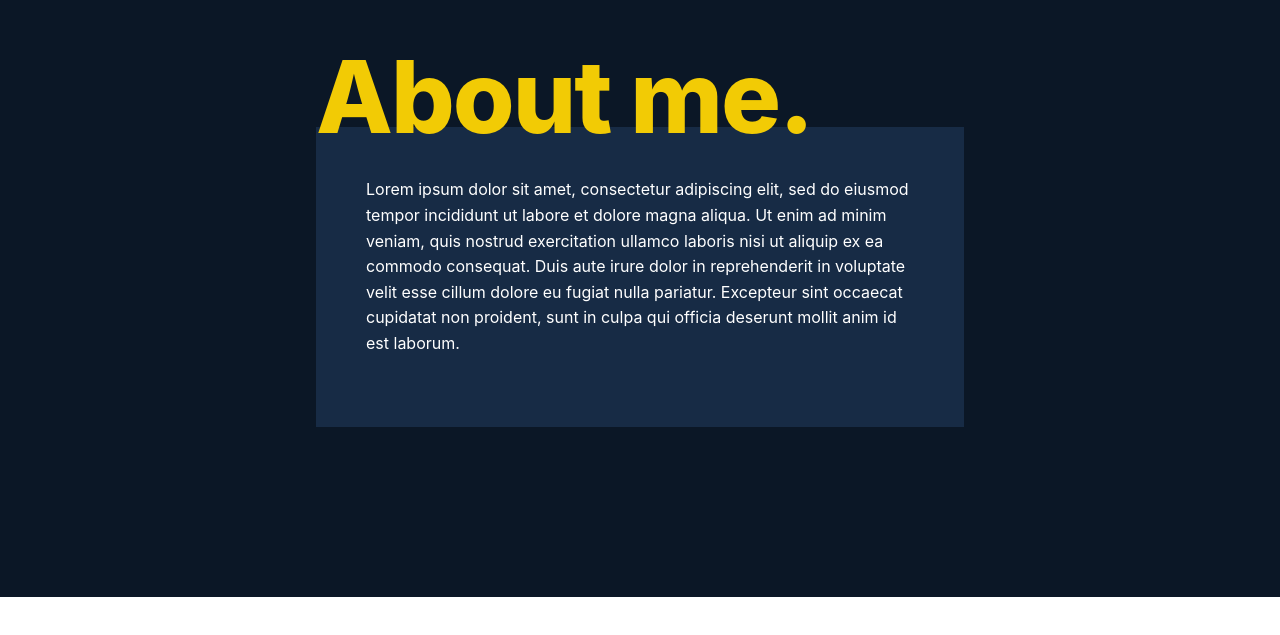
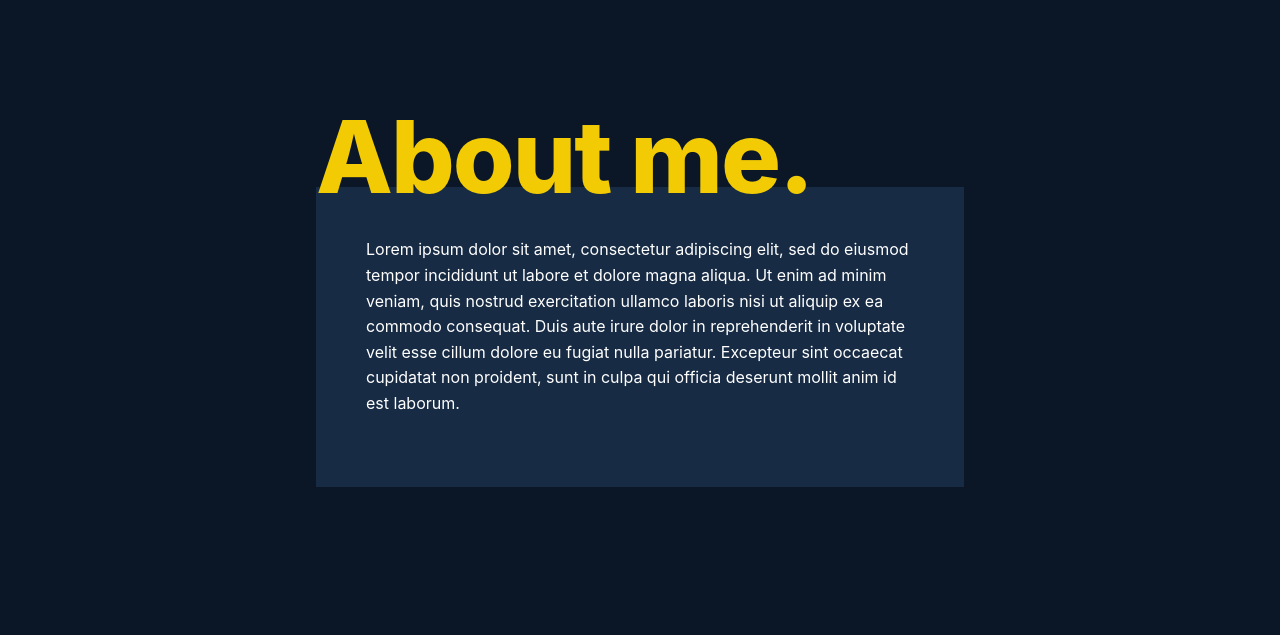
Before and after one commit to reicolee/website, a Gatsby site: page /landing in a window 1280 px wide. Shown: the part 929-1564 px from the top of the page. Before the commit the page ends 1526 px from the top, so only its background shows below. Built offline with nearby package versions, Linux system fonts and the light colour scheme; Gatsby itself is replaced by a stand-in of ours; a web font is replaced by a local one.

Commit message:
💄 section margins

```diff
--- a/src/pages/landing/style.scss
+++ b/src/pages/landing/style.scss
@@ -6,6 +6,7 @@ section {
   &.intro {
     display: grid;
     grid-template-columns: 50% 50%;
+    margin-bottom: 150px;
 
     @include media("<=desktop") {
       grid-template-columns: 100%;
@@ -179,7 +180,7 @@ section {
   }
 
   &.about {
-    margin: 240px auto 0 auto;
+    margin: 150px auto 0 auto;
     display: grid;
     grid-template-columns: 20% 60% 20%;
 
```
